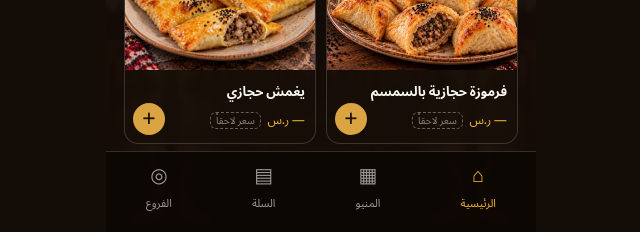
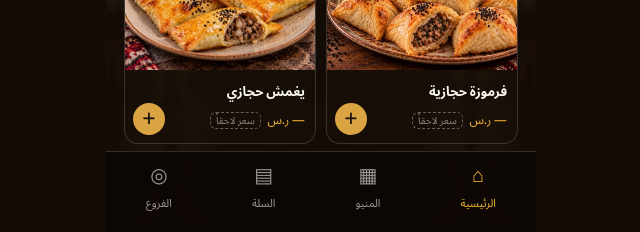
Before and after one commit to mentuexpress/mentuexpress-site, a plain HTML site: page app/index.html in a window 1280 px wide. Shown: the part 565-797 px from the top of the page, 319-959 px from the left. Drawn offline with Linux system fonts and the light colour scheme.

Commit message:
Add files via upload

```diff
--- a/app/index.html
+++ b/app/index.html
@@ -79,7 +79,7 @@ body{font-family:KMR,"Noto Sans Arabic","Geeza Pro",sans-serif;color:#fdf9f4;dis
 <script>
 var DISHES=[
 {id:1,n:"صحن منتو حجازي باللحم",c:"h",i:"YA4VFQRS.jpg"},
-{id:2,n:"فرموزة حجازية بالسمسم",c:"h",i:"ZY5ZJ7I5.jpg"},
+{id:2,n:"فرموزة حجازية",c:"h",i:"ZY5ZJ7I5.jpg"},
 {id:3,n:"يغمش حجازي",c:"h",i:"YGHM2K9X.jpg"},
 {id:4,n:"طبق حجازي مشكل",c:"h",i:"N7EF4DTY.jpg"},
 {id:5,n:"بف باللحم",c:"b",i:"GPVB3CTI.jpg"},
```
